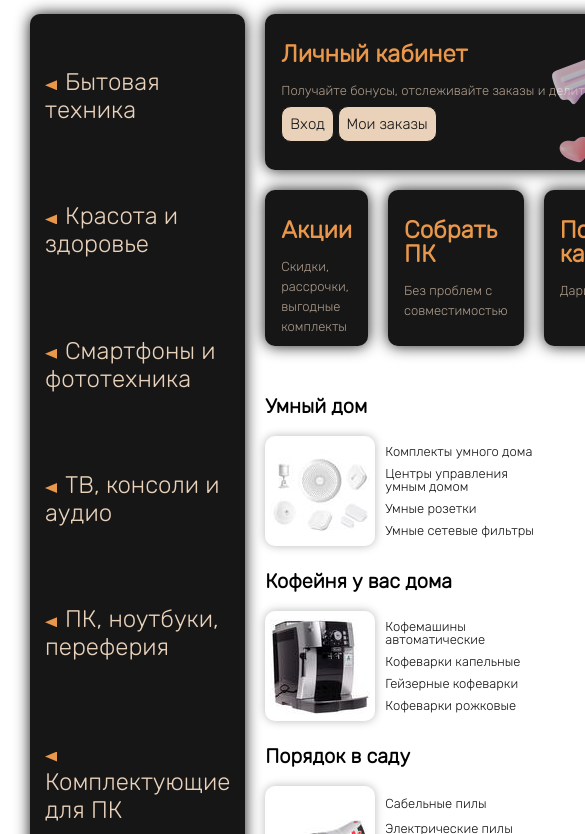
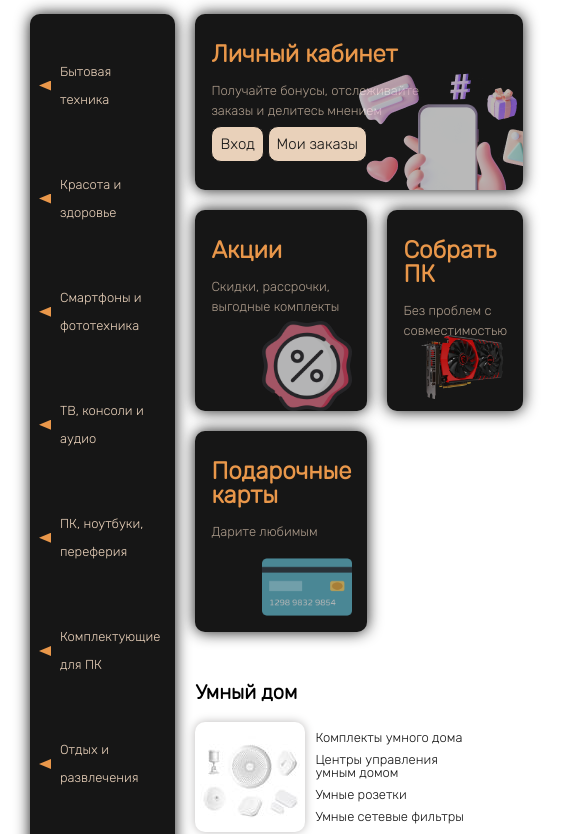
Before and after one commit to Geckonda/FireShop, a plain HTML site: page index.html in a window 390 px wide. Shown: the part 96-930 px from the top of the page, 585 px wide, since content can reach past the window. Drawn offline with Linux system fonts and the light colour scheme.

Commit message:
Adaptive (992px - 768px)

```diff
--- a/adaptive.css
+++ b/adaptive.css
@@ -1,7 +1,7 @@
 @media (max-width:1250px){
     .homepage__top-grid{
         width: 100%;
-        grid-template-columns: 1fr 2fr;
+        grid-template-columns: 1fr 3fr;
     }
 
     .category{
@@ -9,7 +9,7 @@
         grid-row: span 2;
     }
     .category__item{
-        font-size: var(--large);
+        font-size: 14px;
     }
     .homepage__cards{
         /* grid-template-rows: repeat(auto-fill, 1fr); */
@@ -25,7 +25,7 @@
         grid-area: cards;
     }
     .card{
-        height: 100px;
+        height: 145px;
     }
     .homepage__offers{
         display: grid;
@@ -44,3 +44,38 @@
         max-height: 33px;
     }
 }
+
+@media(max-width:992px){
+    .menu__link{
+        font-size: 15px;
+    }
+    .homepage__top-grid{
+        grid-template-columns: 1fr 2fr;
+        grid-template-rows: auto auto;
+        grid-template-areas:
+            "category content";
+    }
+    .category__item{
+        font-size: 13px;
+    }
+    .homepage__card-container{
+        grid-template-columns: 1fr 1fr;
+    }
+    .brands{
+        display: none;
+    }
+    .wide-card{
+        height: 120px;
+    }
+    .card__text{
+        max-width: 250px;
+    }
+    /* .offer:nth-child(2n+1) .offer__body{
+        flex-direction: row-reverse;
+    }
+
+    .offer:nth-child(2n+1) .offer__title{
+        text-align: end;
+    } */
+
+}
--- a/index.html
+++ b/index.html
@@ -28,7 +28,7 @@
                         <a href="" class="menu__link">Магазины</a>
                      </li>
                      <li>
-                        <a class="menu__list">Покупателям</a>
+                        <a class="menu__link">Покупателям</a>
                         <ul class="sub-menu__list">
                            <li>
                               <a href="" class="sub-menu__link">Доставка</a>
@@ -91,7 +91,11 @@
                            <li class="category__item">ТВ, консоли и аудио</li>
                            <li class="category__item">ПК, ноутбуки, переферия</li>
                            <li class="category__item">Комплектующие для ПК</li>
-                           <li class="category__item">Офис и мебель</li>
+                           <li class="category__item">Отдых и развлечения</li>
+                           <li class="category__item">Инструмент и стройка</li>
+                           <li class="category__item">Садовая техника</li>
+                           <li class="category__item">Автотовары</li>
+                           <li class="category__item">Распродажа</li>
                         </ul>
                      </aside>
                   </div>
@@ -112,17 +116,19 @@
                            <div class="card">
                               <div class="card__title">Акции</div>
                               <div class="card__text">Скидки, рассрочки, выгодные комплекты</div>
-
+                              <img src="img/cards/homepage/acii.png" alt="" class="homepage__card-background">
                            </div>
                            <div class="card">
                               <div class="card__title">Собрать ПК</div>
                               <div class="card__text">Без проблем с совместимостью</div>
 
+                              <img src="img/cards/homepage/keyboard.png" alt="" class="homepage__card-background">
                            </div>
                            <div class="card">
                               <div class="card__title">Подарочные карты</div>
                               <div class="card__text">Дарите любимым</div>
 
+                              <img src="img/cards/homepage/cards.png" alt="" class="homepage__card-background">
                            </div>
                         </div>
                      </div>
--- a/simplify.css
+++ b/simplify.css
@@ -8,5 +8,13 @@
   right: 0;
   z-index: 1;
   opacity: 70%;
-
  }
+ .homepage__card-background{
+  width: 90px;
+  height: 90px;
+  position: absolute;
+  bottom: 0;
+  right: 15px;
+  z-index: 1;
+  opacity: 70%;
+ }
--- a/style.css
+++ b/style.css
@@ -80,9 +80,12 @@ a:hover{
 .sub-menu__list>li{
    background-color: var(--main-dark);
    padding: 10px;
+   border-left: 2px solid var(--hovered);
+   border-right: 2px solid var(--hovered);
 }
 .sub-menu__list>li:last-child{
    border-radius: 0 0 var(--radius) var(--radius);
+   border-bottom: 2px solid var(--hovered);
 }
 .sub-menu__link {
 }
@@ -262,23 +265,27 @@ a:hover{
    display: flex;
    flex-direction: column;
    justify-content: space-around;
-   padding: 15px;
+   padding: 15px 15px 15px 30px;
 }
 .category__item {
    font-size: var(--medium);
    cursor: pointer;
    position: relative;
    line-height: 2rem;
+   font-size: 16px;
 }
 .category__item::before{
    content: '';
    margin-right: 8px;
-   display: inline-block;
+   display: block;
    width: 12px;
    height: 10px;
    background-color: var(--hovered);
    clip-path: polygon(100% 0%, 0% 50%, 100% 100%);
-   /* transform: translate(25%, 25%); */
+   position: absolute;
+   left: -15px;
+   top:50%;
+   transform: translate(-50%, -50%);
 }
 .category__item:hover{
    color: var(--hovered);
```
Also changed, not shown: img/cards/homepage/acii.png (added), img/cards/homepage/cards.png (added), img/cards/homepage/keyboard.png (added).
